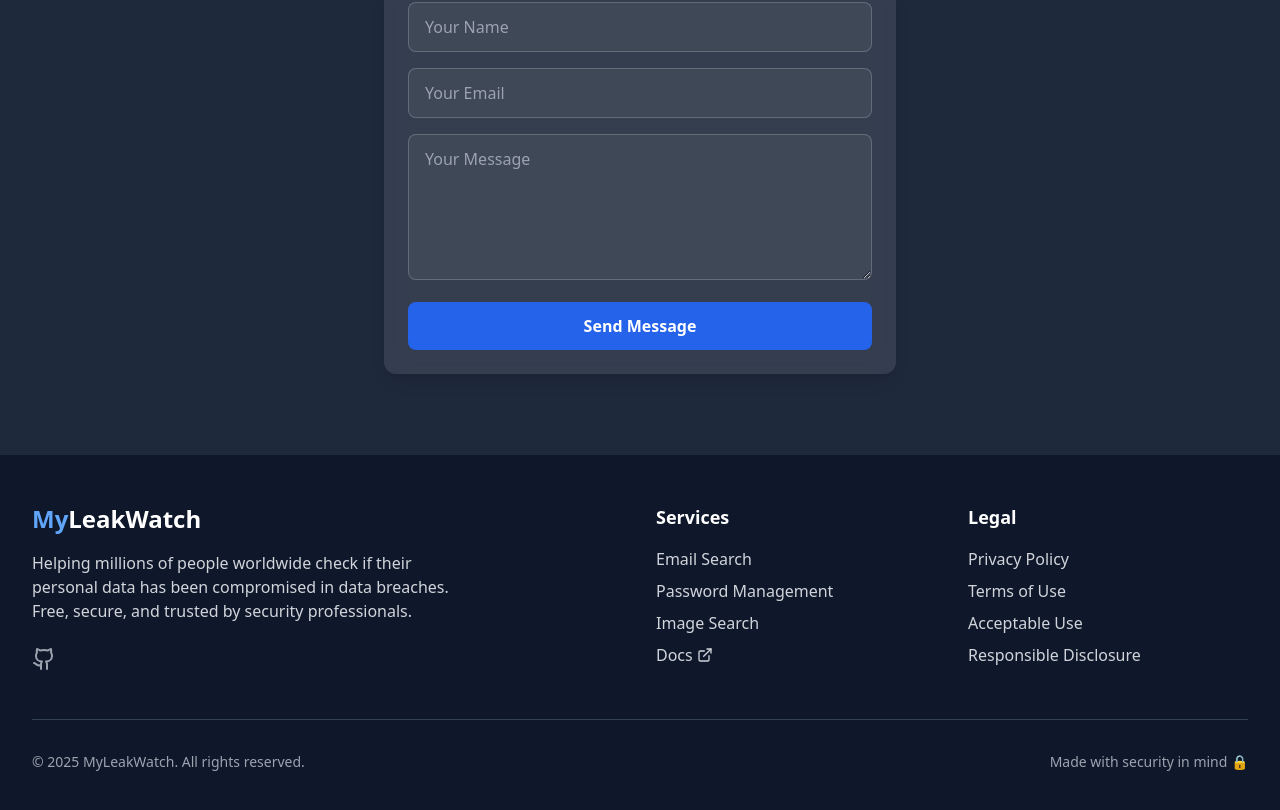
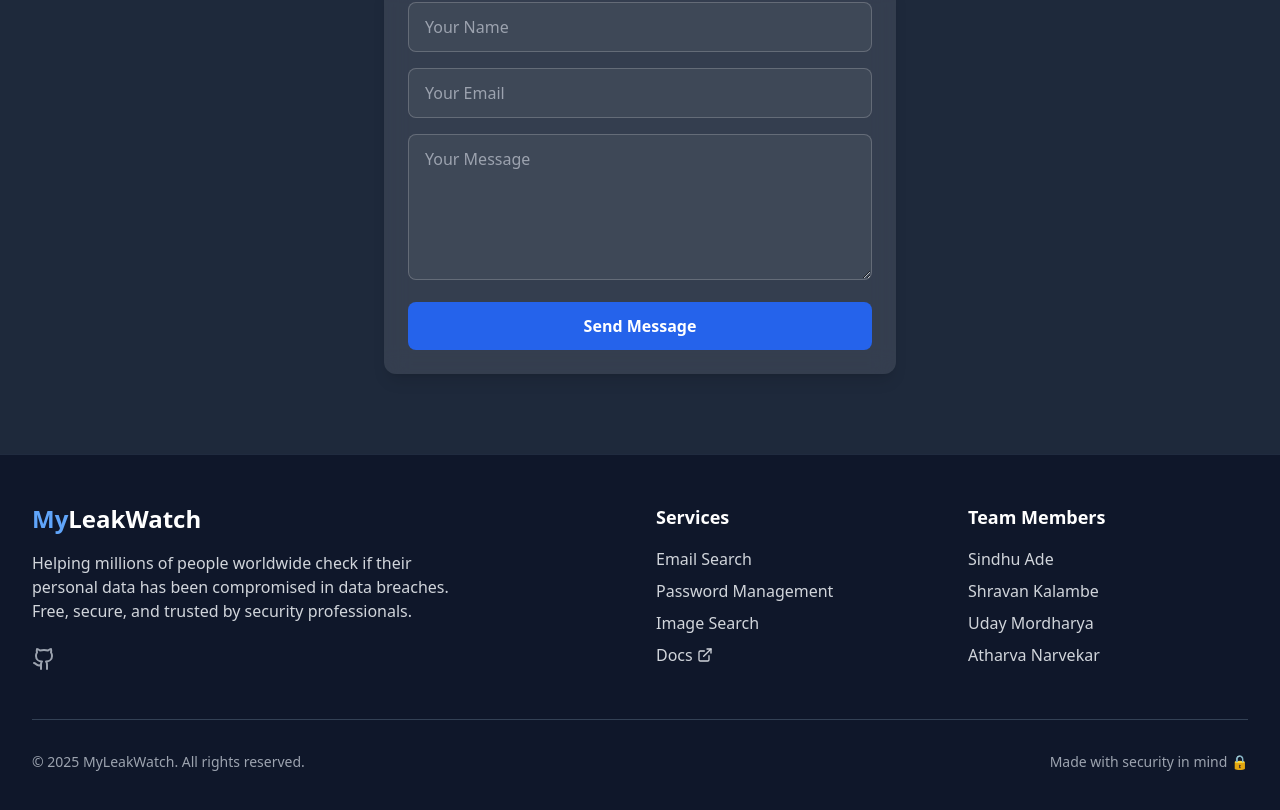
Before and after one commit to Virus2hell/MyLeakWatch, a React (Vite) app in the folder my-app/: page / in a window 1280 px wide. Shown: the part 3300-4110 px from the top of the page. Built offline with nearby package versions, Linux system fonts and the light colour scheme.

Commit message:
added team members name in footer

```diff
--- a/my-app/src/components/Footer.tsx
+++ b/my-app/src/components/Footer.tsx
@@ -71,14 +71,14 @@
             </ul>
           </div>
 
-          {/* Legal */}
+          {/* Team Members */}
           <div>
-            <h4 className="text-lg font-semibold text-white mb-4">Legal</h4>
+            <h4 className="text-lg font-semibold text-white mb-4">Team Members</h4>
             <ul className="space-y-2">
-              <li><a href="#" className="text-gray-300 hover:text-white transition-colors">Privacy Policy</a></li>
-              <li><a href="#" className="text-gray-300 hover:text-white transition-colors">Terms of Use</a></li>
-              <li><a href="#" className="text-gray-300 hover:text-white transition-colors">Acceptable Use</a></li>
-              <li><a href="#" className="text-gray-300 hover:text-white transition-colors">Responsible Disclosure</a></li>
+              <li><a className="text-gray-300 hover:text-white transition-colors">Sindhu Ade</a></li>
+              <li><a className="text-gray-300 hover:text-white transition-colors">Shravan Kalambe</a></li>
+              <li><a className="text-gray-300 hover:text-white transition-colors">Uday Mordharya</a></li>
+              <li><a className="text-gray-300 hover:text-white transition-colors">Atharva Narvekar</a></li>
             </ul>
           </div>
         </div>
```
